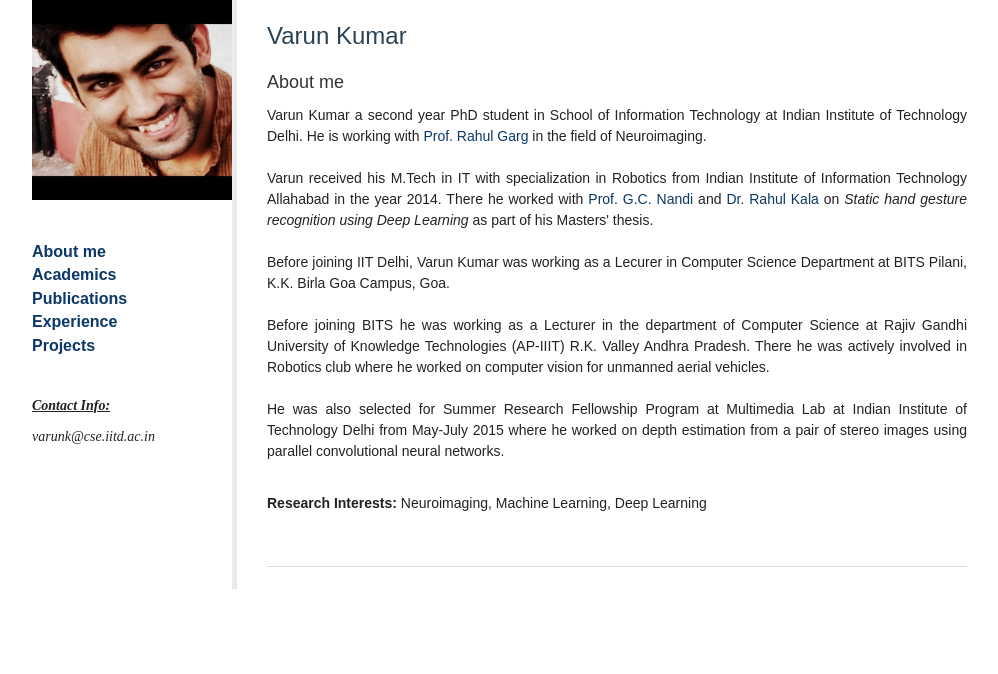
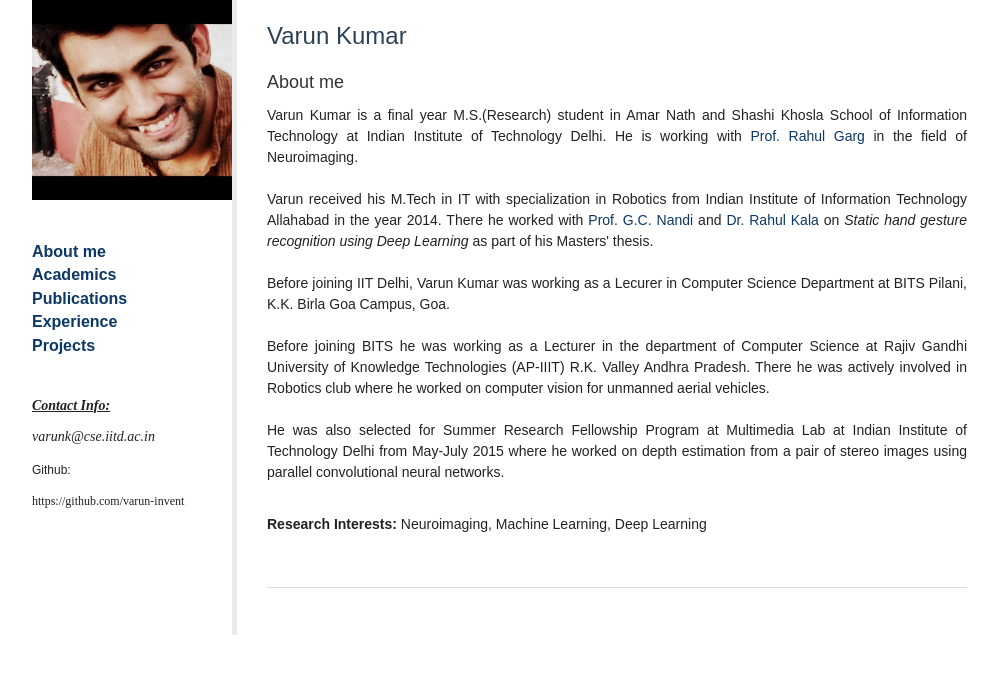
Before and after one commit to varun-invent/varun-invent.github.io, a plain HTML site: page index.html in a window 1280 px wide. Shown: the whole page, without its empty margins (138-1136 px from the left). Drawn offline with Linux system fonts and the light colour scheme.

Commit message:
Added github address

```diff
--- a/index.html
+++ b/index.html
@@ -33,13 +33,14 @@
 <br>
 <br>
 <address><span style="font-size: 14px;"><strong><span style="text-decoration: underline;"><span style="font-family: mceinline;"><span style="font-family: mceinline;">Contact Info:<br><br></span></span></span></strong><span style="font-family: mceinline;">varunk@cse.iitd.ac.in<br></span></span></address>
+Github:<br><br></span></span></span></strong><span style="font-family: mceinline;">https://github.com/varun-invent<br></span></span></address>
 <p><span style="font-size: 16px;">
 <br></span></p>
 <!--<h1><span style="font-size: 18px;"><br></span><a href="http://www.clsp.jhu.edu/about-clsp" target="_blank"><span style="font-size: 18px;"><img title="logo" src="vijayaditya.github.io_files/clsp.gif" alt="clsp logo" height="95" width="88"></span></a>
 </h1>-->
 
 </div><div class="span-35 prepend-top-2"><div id="content">
-<h1>Varun Kumar</h1><p><a name="aboutme"></a></p><h3>About me</h3><p><span style="text-align: justify; color: #222222; font-size: 14px;">Varun Kumar a second year PhD student in School of Information Technology at Indian Institute of Technology Delhi. He is working with </span><a style="text-align: justify; font-size: 14px;" href="http://www.cse.iitd.ernet.in/~rahulgarg/">Prof. Rahul Garg</a><span style="text-align: justify; color: #222222; font-size: 14px;"> in the field of Neuroimaging. <br>
+<h1>Varun Kumar</h1><p><a name="aboutme"></a></p><h3>About me</h3><p><span style="text-align: justify; color: #222222; font-size: 14px;">Varun Kumar is a final year M.S.(Research) student in Amar Nath and Shashi Khosla School of Information Technology at Indian Institute of Technology Delhi. He is working with </span><a style="text-align: justify; font-size: 14px;" href="http://www.cse.iitd.ernet.in/~rahulgarg/">Prof. Rahul Garg</a><span style="text-align: justify; color: #222222; font-size: 14px;"> in the field of Neuroimaging. <br>
 <br>Varun received his M.Tech in IT with specialization in Robotics from Indian Institute of Information Technology Allahabad in the year 2014. There he worked with </span><a style="text-align: justify; font-size: 14px;" href="https://sites.google.com/site/gcnandi/">Prof. G.C. Nandi</a><span style="text-align: justify; color: #222222; font-size: 14px;"> and </span><a style="text-align: justify; font-size: 14px;" href="http://rkala.in/">Dr. Rahul Kala</a><span style="text-align: justify; color: #222222; font-size: 14px;"> on <i>Static hand gesture recognition using Deep Learning</i> as part of his Masters' thesis.
 <br><br>Before joining IIT Delhi, Varun Kumar was working as a Lecurer in Computer Science Department at BITS Pilani, K.K. Birla Goa Campus, Goa.
 <br><br>Before joining BITS he was working as a Lecturer in the department of Computer Science at Rajiv Gandhi University of Knowledge Technologies (AP-IIIT) R.K. Valley Andhra Pradesh. There he was actively involved in Robotics club where he worked on computer vision for unmanned aerial vehicles.
```
